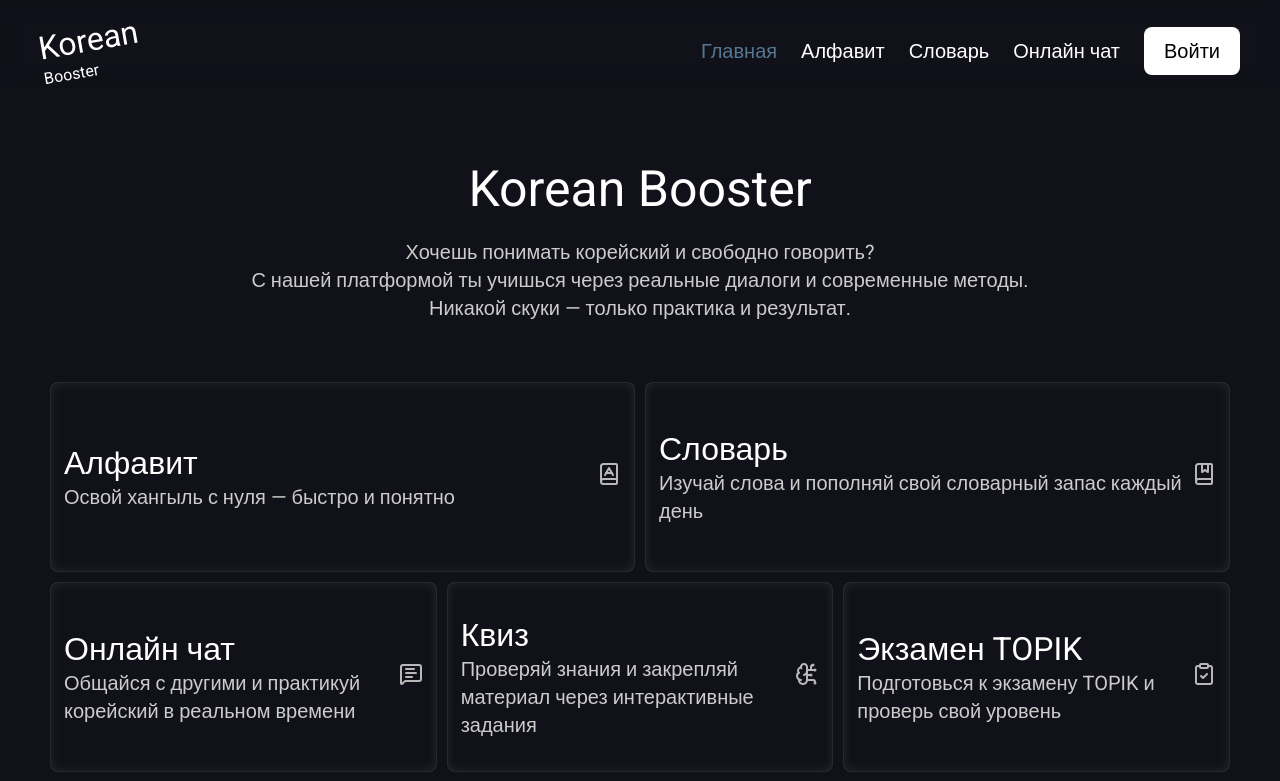
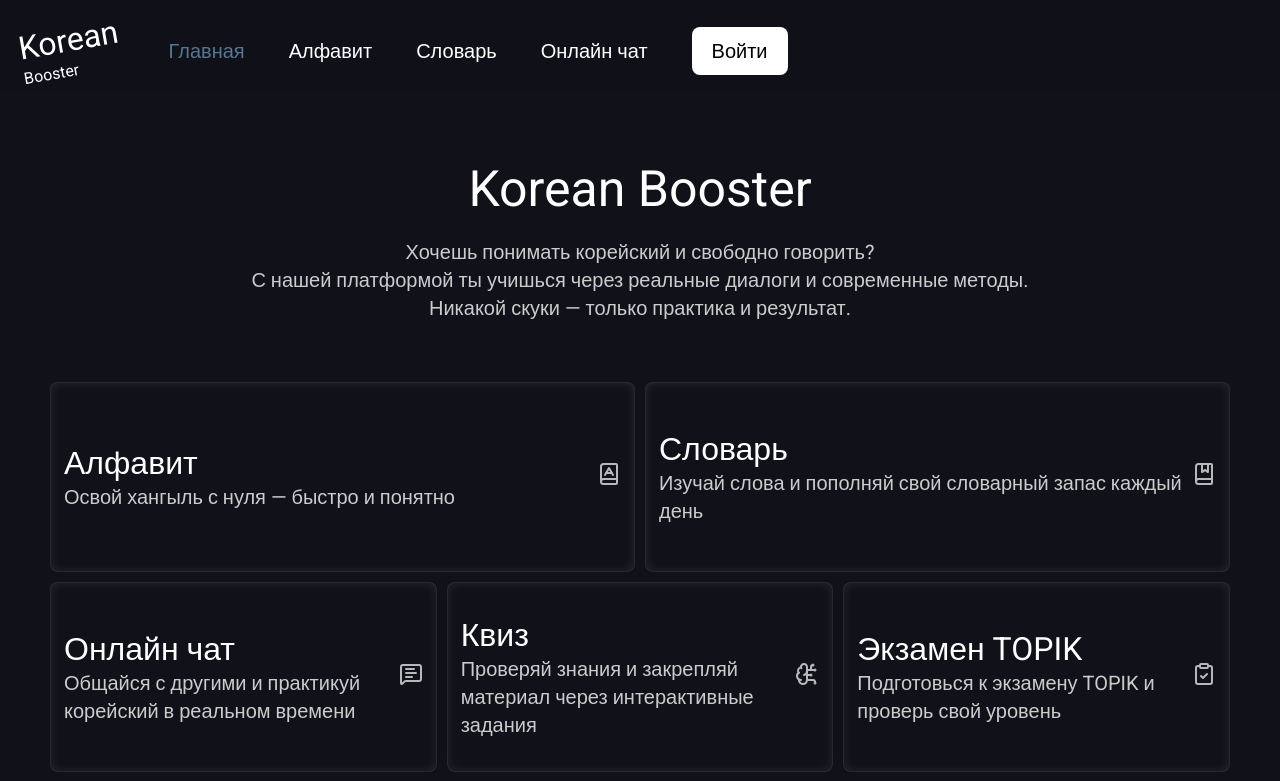
Before and after one commit to Xpynkuy/language-platform, a React (Vite) app in the folder frontend/: page / in a window 1280 px wide. Shown: the top 781 px of the page. Built offline with nearby package versions, Linux system fonts and the light colour scheme; a web font is replaced by a local one.

Commit message:
fix header styles

```diff
--- a/frontend/src/widgets/header/ui/Header.module.scss
+++ b/frontend/src/widgets/header/ui/Header.module.scss
@@ -1,17 +1,17 @@
 .header {
-  background: transparent;
-  backdrop-filter: blur(12px);
+  background: rgba(16, 17, 25, 0.65);
   height: 90px;
   padding: 20px;
   position: sticky;
   top: 0;
   z-index: 1000;
   .nav {
-    max-width: 1200px;
+    max-width: 1380px;
     margin: 0 auto;
     display: flex;
-    justify-content: space-between;
     align-items: center;
+    gap: 48px;
+
     .logo {
       text-decoration: none;
       display: inline-block;
@@ -27,7 +27,26 @@
     .links {
       display: flex;
       align-items: center;
-      gap: 24px;
+      gap: 44px;
+    }
+
+    .link {
+      display: inline-flex;
+      align-items: baseline;
+      gap: 6px;
+
+      &::before {
+        content: "[ " attr(data-number) " ]";
+        color: currentColor;
+        font-family: var(--font-family);
+        font-size: calc(var(--font-size-s) / 1.5);
+        line-height: 1;
+        opacity: 0.55;
+      }
+    }
+
+    .login {
+      margin-left: auto;
     }
   }
 }
```
